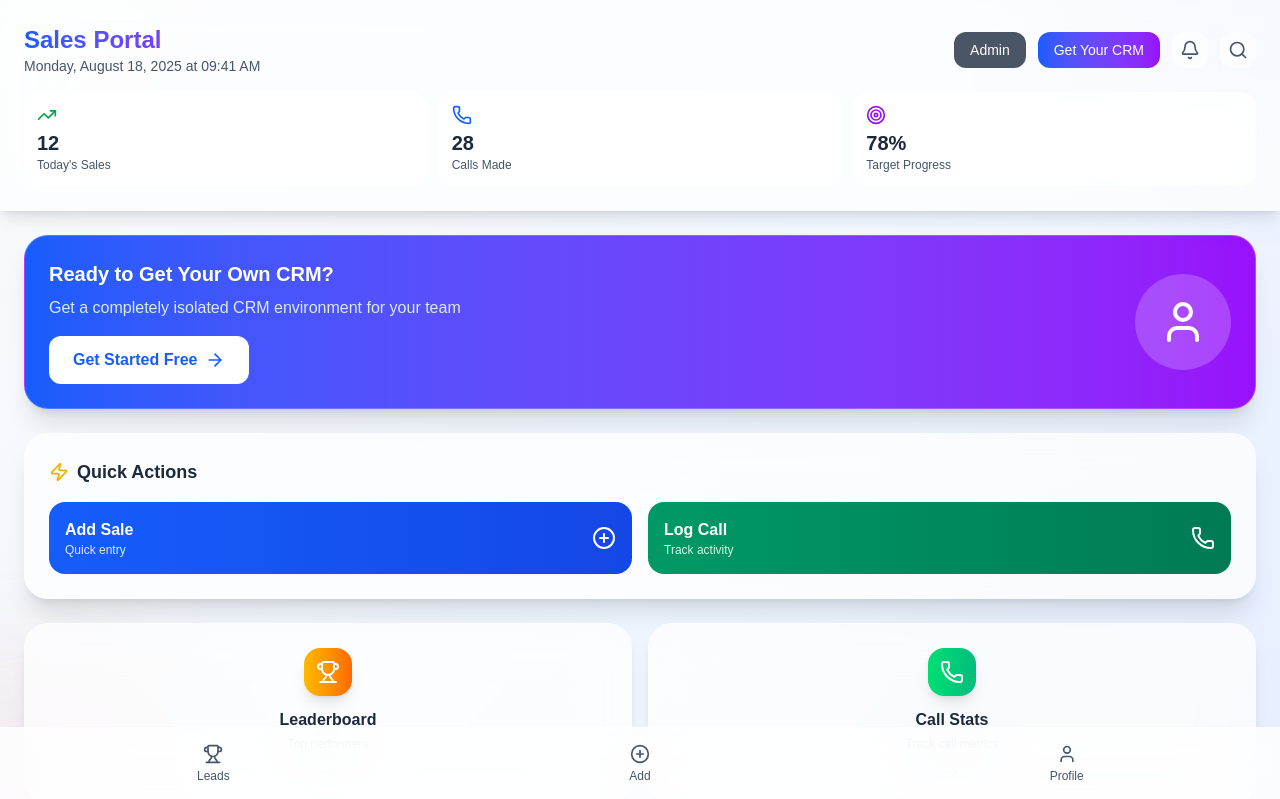
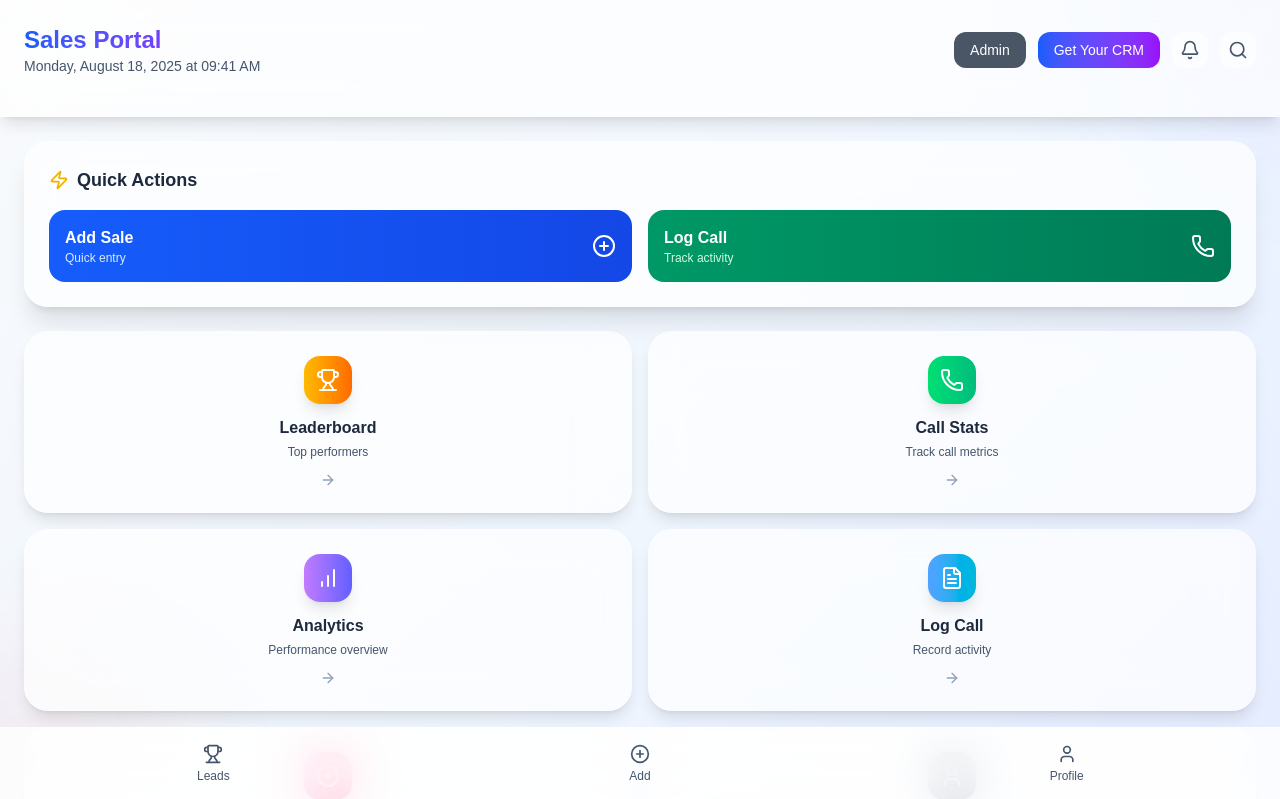
Before and after one commit to WydexMedia/TrackX_CRM, a Next.js app: page / in a window 1280 px wide. Shown: the top 799 px of the page. Built offline with nearby package versions, Linux system fonts and the light colour scheme.

Commit message:
modification for tenant null

```diff
--- a/src/app/page.tsx
+++ b/src/app/page.tsx
@@ -23,10 +23,41 @@ import {
 export default function HomePage() {
   const [currentTime, setCurrentTime] = useState(new Date());
   const [activeCard, setActiveCard] = useState<number | null>(null);
+  const [isMainDomain, setIsMainDomain] = useState(true);
 
   useEffect(() => {
     const timer = setInterval(() => setCurrentTime(new Date()), 1000);
     return () => clearInterval(timer);
+  }, []);
+
+  // Detect if we're on the main domain or a subdomain
+  useEffect(() => {
+    if (typeof window !== 'undefined') {
+      const hostname = window.location.hostname.toLowerCase();
+
+      // Handle IPs
+      if (/^\d+\.\d+\.\d+\.\d+$/.test(hostname)) {
+        setIsMainDomain(true);
+        return;
+      }
+
+      // Handle localhost and *.localhost during development
+      if (hostname === "localhost") {
+        setIsMainDomain(true);
+        return;
+      }
+      if (hostname.endsWith(".localhost")) {
+        const left = hostname.slice(0, -".localhost".length);
+        const label = left.split(".")[0];
+        setIsMainDomain(!label);
+        return;
+      }
+
+      // Check if we have a subdomain (more than 2 parts)
+      const parts = hostname.split(".");
+      const hasSubdomain = parts.length > 2;
+      setIsMainDomain(!hasSubdomain);
+    }
   }, []);
 
   const navigationItems = [
@@ -80,11 +111,6 @@ export default function HomePage() {
     },
   ];
 
-  const quickStats = [
-    { label: "Today's Sales", value: "12", icon: <TrendingUp className="w-5 h-5" />, color: "text-green-600" },
-    { label: "Calls Made", value: "28", icon: <Phone className="w-5 h-5" />, color: "text-blue-600" },
-    { label: "Target Progress", value: "78%", icon: <Target className="w-5 h-5" />, color: "text-purple-600" }
-  ];
 
   return (
     <div className="min-h-screen bg-gradient-to-br from-slate-50 via-blue-50 to-indigo-100">
@@ -114,6 +140,8 @@ export default function HomePage() {
               </p>
             </div>
             <div className="flex items-center gap-3">
+              {isMainDomain && (
+                <>
                   <Link
                     href="/admin/tenants"
                     className="px-4 py-2 bg-gray-600 text-white rounded-xl hover:bg-gray-700 transition-all font-medium text-sm"
@@ -126,6 +154,8 @@ export default function HomePage() {
                   >
                     Get Your CRM
                   </Link>
+                </>
+              )}
               <button className="p-2 bg-white/50 rounded-xl hover:bg-white/80 transition-all">
                 <Bell className="w-5 h-5 text-slate-600" />
               </button>
@@ -135,46 +165,11 @@ export default function HomePage() {
             </div>
           </div>
 
-          {/* Quick Stats */}
-          <div className="grid grid-cols-3 gap-3">
-            {quickStats.map((stat, index) => (
-              <div key={index} className="bg-white/60 backdrop-blur-sm rounded-2xl p-3 border border-white/30">
-                <div className="flex items-center gap-2 mb-1">
-                  <div className={stat.color}>
-                    {stat.icon}
-                  </div>
-                </div>
-                <p className="text-xl font-bold text-slate-800">{stat.value}</p>
-                <p className="text-xs text-slate-600">{stat.label}</p>
-              </div>
-            ))}
-          </div>
         </div>
       </header>
 
       {/* Main Content */}
       <main className="flex-1 p-6 space-y-6">
-        {/* Onboarding CTA */}
-        <div className="bg-gradient-to-r from-blue-600 to-purple-600 rounded-3xl shadow-xl border border-white/20 p-6 text-white">
-          <div className="flex items-center justify-between">
-            <div>
-              <h2 className="text-xl font-bold mb-2">Ready to Get Your Own CRM?</h2>
-              <p className="text-blue-100 mb-4">Get a completely isolated CRM environment for your team</p>
-              <Link
-                href="/onboarding"
-                className="inline-flex items-center gap-2 bg-white text-blue-600 px-6 py-3 rounded-xl font-semibold hover:bg-blue-50 transition-all duration-300"
-              >
-                Get Started Free
-                <ArrowRight className="w-5 h-5" />
-              </Link>
-            </div>
-            <div className="hidden md:block">
-              <div className="w-24 h-24 bg-white/20 rounded-full flex items-center justify-center">
-                <User className="w-12 h-12 text-white" />
-              </div>
-            </div>
-          </div>
-        </div>
 
         {/* Quick Actions */}
         <div className="bg-white/70 backdrop-blur-xl rounded-3xl shadow-xl border border-white/20 p-6">
```
Lines whose indentation alone changed are shown as unchanged.
